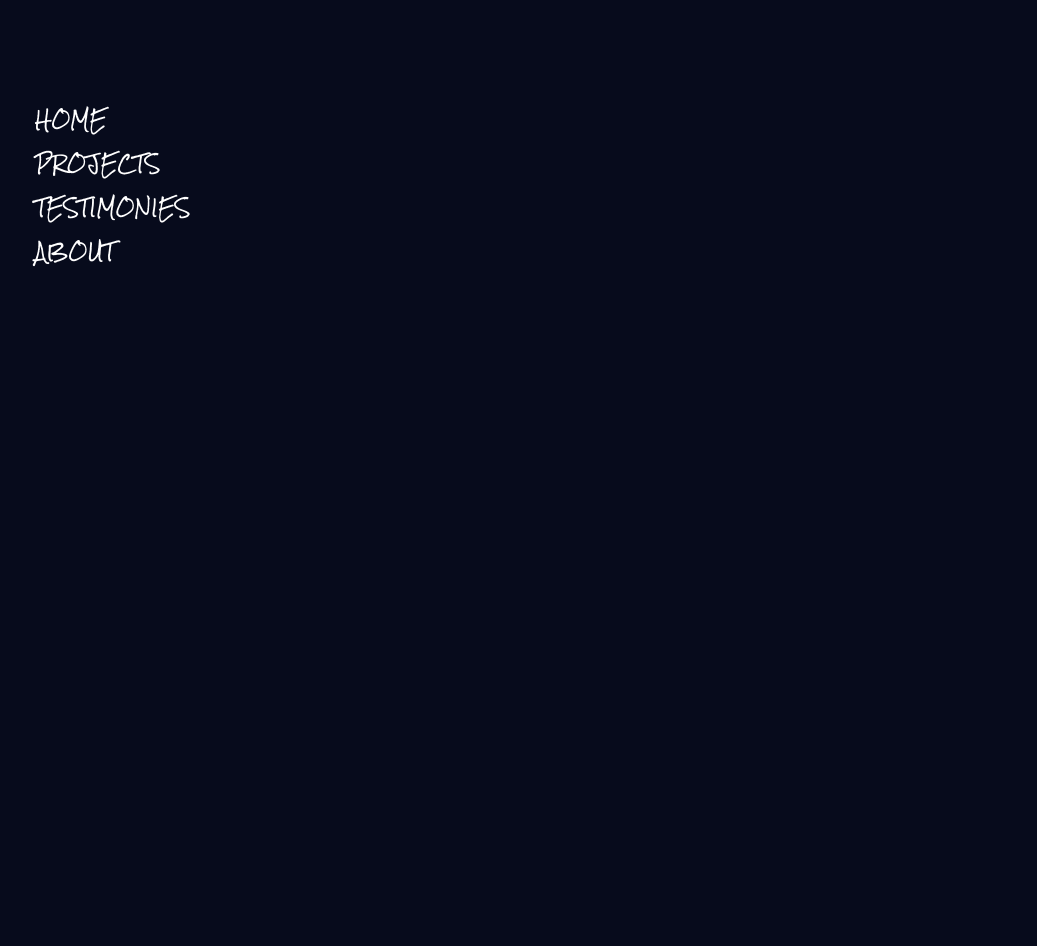
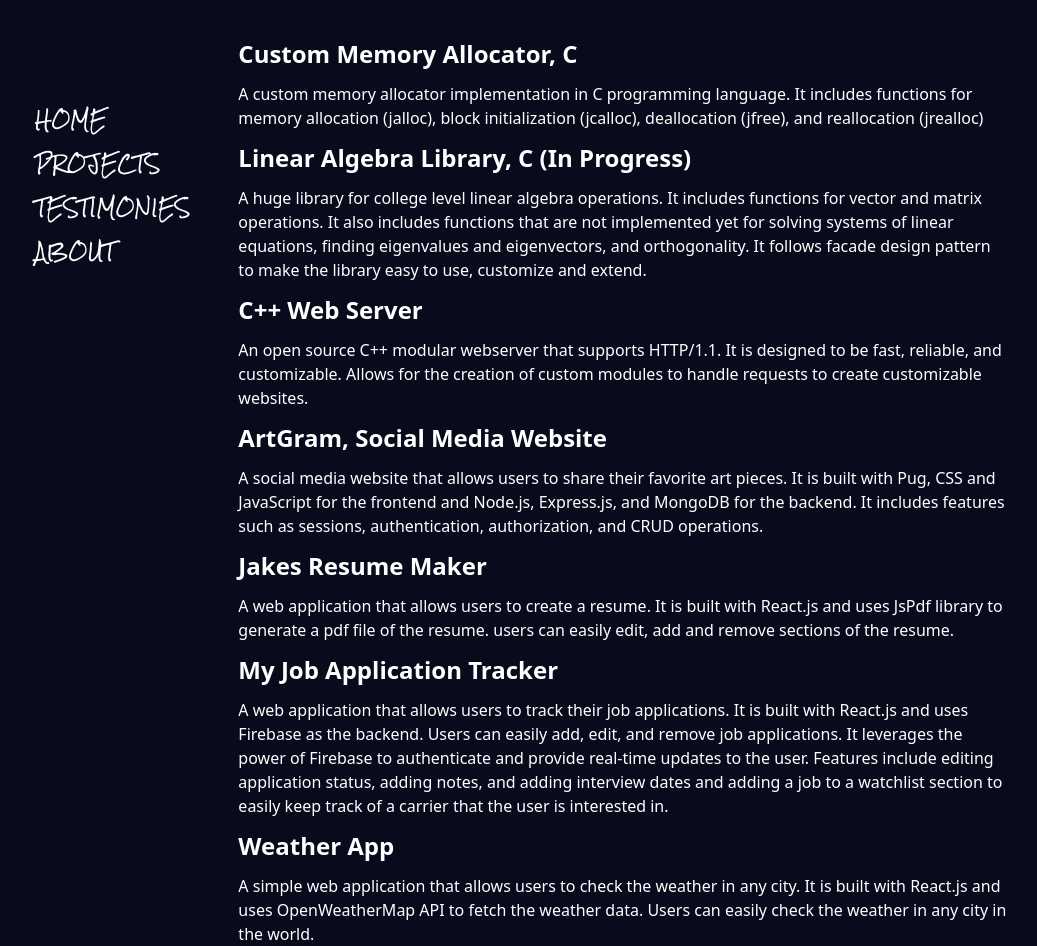
Before and after one commit to Jonathan03ant/Portfolio, a React (Vite) app: page /projects in a window 1280 px wide. Shown: the part 220-1166 px from the top of the page, without its empty margins (165-1202 px from the left). Before the commit the page ends 800 px from the top, so only its background shows below. Built offline with nearby package versions, Linux system fonts and the light colour scheme.

Commit message:
Project section Completed

```diff
--- a/src/Components/Routes/Projects.jsx
+++ b/src/Components/Routes/Projects.jsx
@@ -1,9 +1,95 @@
 import React from 'react';
+import mem from '../../../public/img/mem.png'
 
 export default function Projects() {
     return (
-        <div>
-            <h1> Projects </h1>
-        </div>
+        <div className="projects flex flex-col items-center justify-start ml-57 mt-40 mr-20">
+            <div className='font-coding mr-7 ms-2'>
+                <h3 className=" text-white font-coding font-bold text-2xl hover:text-slate-400 hover:underline my-3">
+                    <a href='https://github.com/Jonathan03ant/memAlocator' target="_blank" rel="noopener noreferrer">
+                        Custom Memory Allocator, C
+                    </a>
+                </h3>
+                <p className="text-white">
+                    A custom memory allocator implementation in C programming language. It includes functions for
+                    memory allocation (jalloc), block initialization (jcalloc), deallocation (jfree), and reallocation (jrealloc)
+                </p>
+            </div>
+
+            <div className='font-coding mr-7 ms-2'>
+                <h3 className=" text-white font-coding font-bold text-2xl hover:text-slate-400 hover:underline my-3">
+                    <a href='https://github.com/Jonathan03ant/memAlocator' target="_blank" rel="noopener noreferrer">
+                        Linear Algebra Library, C (In Progress)
+                    </a>
+                </h3>
+                <p className="text-white">
+                    A huge library for college level linear algebra operations. It includes functions for vector and matrix operations.
+                    It also includes functions that are not implemented yet for solving systems of linear equations, finding eigenvalues and eigenvectors, and orthogonality.
+                    It follows facade design pattern to make the library easy to use, customize and extend.
+                </p>
+            </div>
+
+            <div className='font-coding mr-7 ms-2'>
+                <h3 className=" text-white font-coding font-bold text-2xl hover:text-slate-400 hover:underline my-3">
+                    <a href='https://github.com/Jonathan03ant/memAlocator' target="_blank" rel="noopener noreferrer">
+                        C++ Web Server
+                    </a>
+                </h3>
+                <p className="text-white">
+                    An open source C++ modular webserver that supports HTTP/1.1. It is designed to be fast, reliable, and customizable.
+                    Allows for the creation of custom modules to handle requests to create customizable websites.
+                </p>
+            </div>
+
+            <div className='font-coding mr-7 ms-2'>
+                <h3 className=" text-white font-coding font-bold text-2xl hover:text-slate-400 hover:underline my-3">
+                    <a href='https://github.com/Jonathan03ant/memAlocator' target="_blank" rel="noopener noreferrer">
+                        ArtGram, Social Media Website
+                    </a>
+                </h3>
+                <p className="text-white">
+                    A social media website that allows users to share their favorite art pieces. It is built with Pug, CSS and JavaScript for the frontend and Node.js, Express.js, and MongoDB for the backend.
+                    It includes features such as sessions, authentication, authorization, and CRUD operations.
+                </p>
+            </div>
+
+            <div className='font-coding mr-7 ms-2'>
+                <h3 className=" text-white font-coding font-bold text-2xl hover:text-slate-400 hover:underline my-3">
+                    <a href='https://github.com/Jonathan03ant/memAlocator' target="_blank" rel="noopener noreferrer">
+                        Jakes Resume Maker
+                    </a>
+                </h3>
+                <p className="text-white">
+                    A web application that allows users to create a resume. It is built with React.js and uses JsPdf library to generate a pdf file of the resume. users can easily edit, add and remove sections of the resume.
+                </p>
+            </div>
+
+            <div className='font-coding mr-7 ms-2'>
+                <h3 className=" text-white font-coding font-bold text-2xl hover:text-slate-400 hover:underline my-3">
+                    <a href='https://github.com/Jonathan03ant/memAlocator' target="_blank" rel="noopener noreferrer">
+                        My Job Application Tracker
+                    </a>
+                </h3>
+                <p className="text-white">
+                    A web application that allows users to track their job applications. It is built with React.js and uses Firebase as the backend. Users can easily add, edit, and remove job applications.
+                    It leverages the power of Firebase to authenticate and provide real-time updates to the user. Features include editing application status, adding notes, and adding interview dates and adding
+                    a job to a watchlist section to easily keep track of a carrier that the user is interested in.
+                </p>
+            </div>
+
+            <div className='font-coding mr-7 ms-2'>
+                <h3 className=" text-white font-coding font-bold text-2xl hover:text-slate-400 hover:underline my-3">
+                    <a href='https://github.com/Jonathan03ant/memAlocator' target="_blank" rel="noopener noreferrer">
+                        Weather App
+                    </a>
+                </h3>
+                <p className="text-white">
+                    A simple web application that allows users to check the weather in any city. It is built with React.js and uses OpenWeatherMap API to fetch the weather data. Users can easily check the weather in any city in the world.
+                </p>
+            </div>
+
+
+
+            </div>
     )
 }
```
